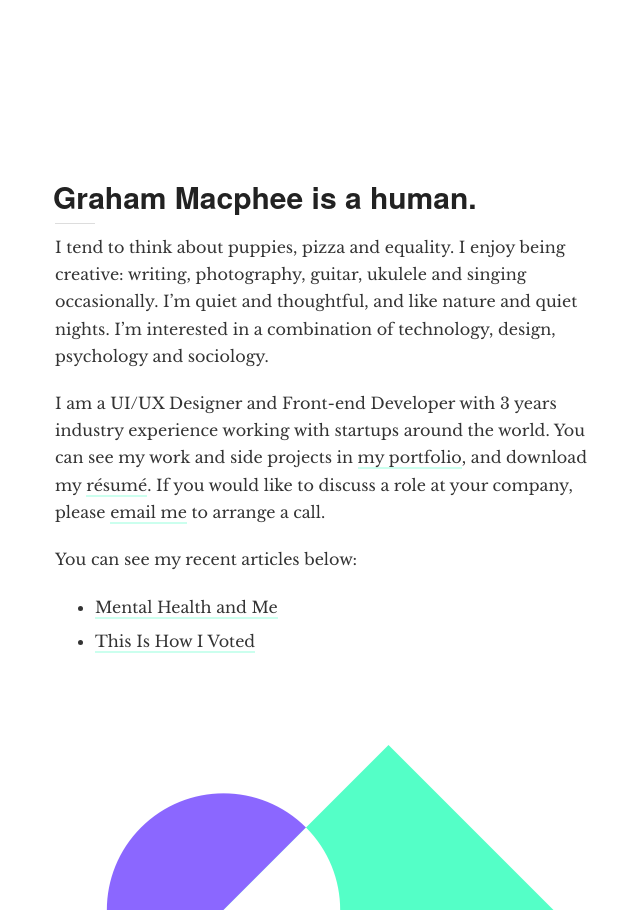
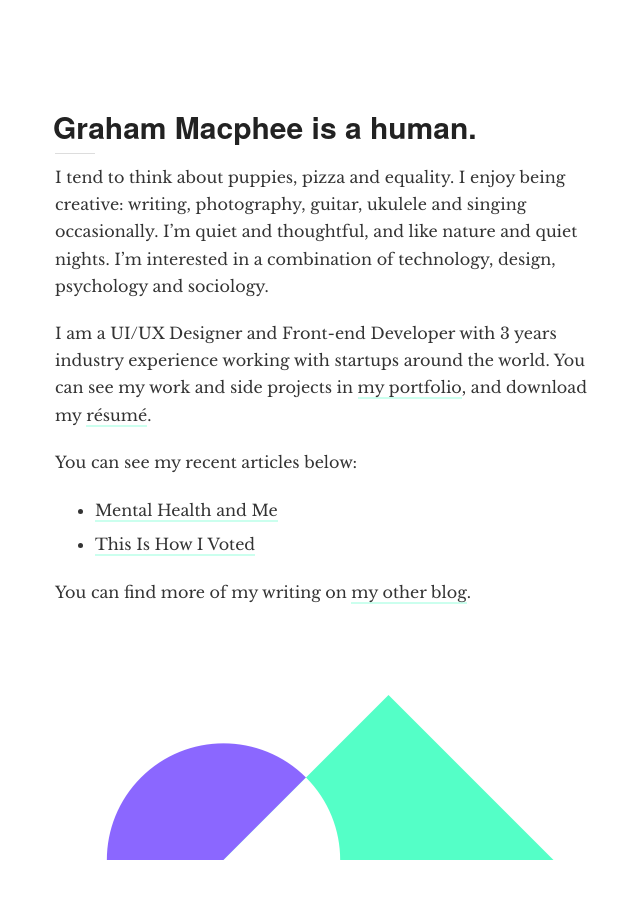
Before and after one commit to gmph/gmph.github.io, a Jekyll site: the page built from index.md, in a window 1280 px wide. Shown: the whole page, without its empty margins (310-950 px from the left). Built offline with Jekyll 4.4.1, drawn with Linux system fonts in a browser that asks for light colours; nearby versions of some CDN libraries; some web fonts are replaced.

Commit message:
Updated landing page content

```diff
--- a/index.md
+++ b/index.md
@@ -9,7 +9,9 @@ format: markdown
 
 I tend to think about puppies, pizza and equality. I enjoy being creative: writing, photography, guitar, ukulele and singing occasionally. I'm quiet and thoughtful, and like nature and quiet nights. I'm interested in a combination of technology, design, psychology and sociology.
 
-I am a UI/UX Designer and Front-end Developer with 3 years industry experience working with startups around the world. You can see my work and side projects in [my portfolio](http://grahammacphee.co.uk), and download my [résumé](http://j.mp/gmresume15). If you would like to discuss a role at your company, please [email me](mailto:hi@grahammacphee.co.uk) to arrange a call.
+I am a UI/UX Designer and Front-end Developer with 3 years industry experience working with startups around the world. You can see my work and side projects in [my portfolio](http://grahammacphee.co.uk), and download my [résumé](http://j.mp/gmresume15).
+
+<!-- If you would like to discuss a role at your company, please [email me](mailto:hi@grahammacphee.co.uk) to arrange a call. -->
 
 You can see my recent articles below:
 
@@ -20,6 +22,8 @@ You can see my recent articles below:
     </li>
   {% endfor %}
 </ul>
+
+You can find more of my writing on [my other blog](http://thinks.grahammacphee.co.uk).
 
 <!--
 
--- a/res/css/main.css
+++ b/res/css/main.css
@@ -34,10 +34,7 @@ body {
 	height:auto;
 	position: static;
 	margin: 110px auto 0 auto;
-}
-
-.block.landing {
-    margin-top: 180px;
+    opacity:0;
 }
 
 span.littleline {
```
